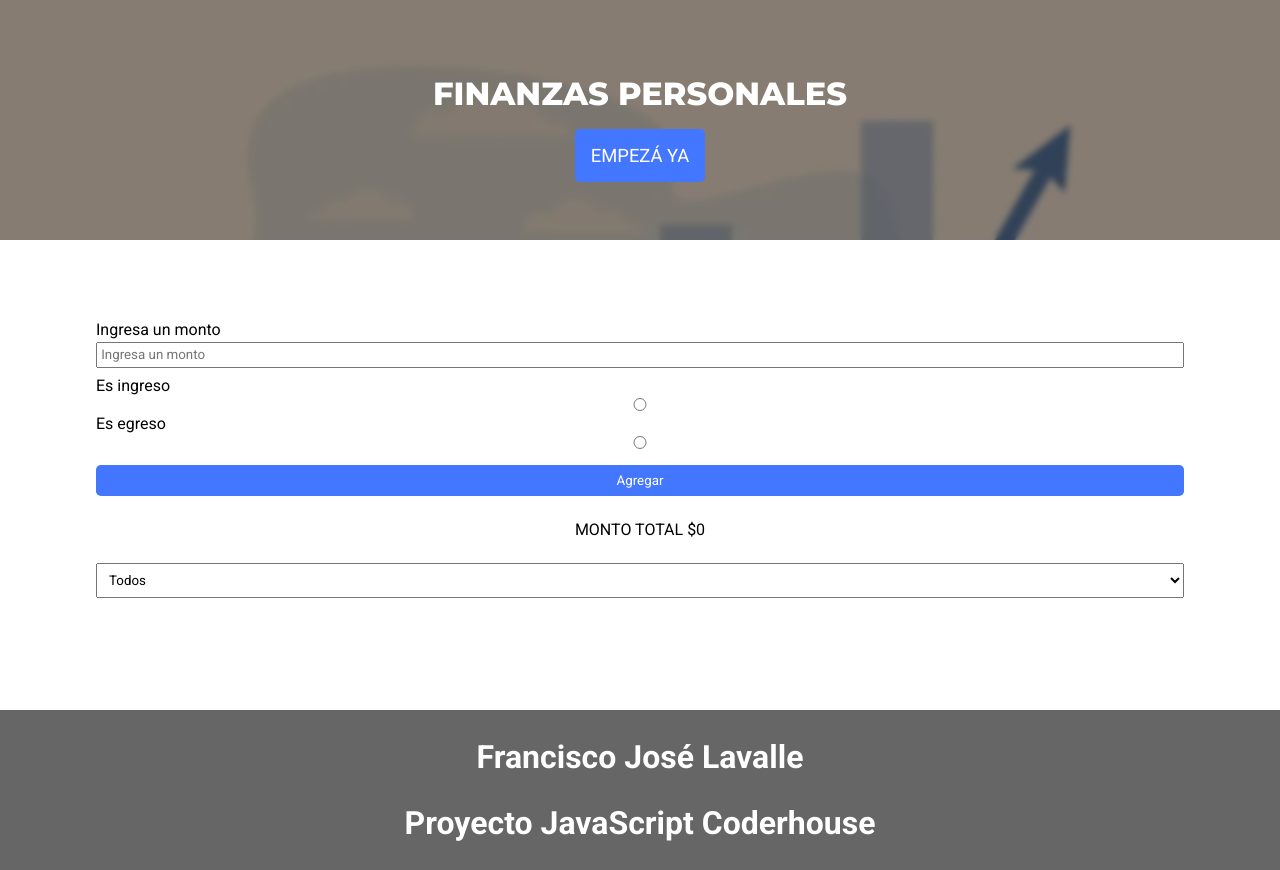
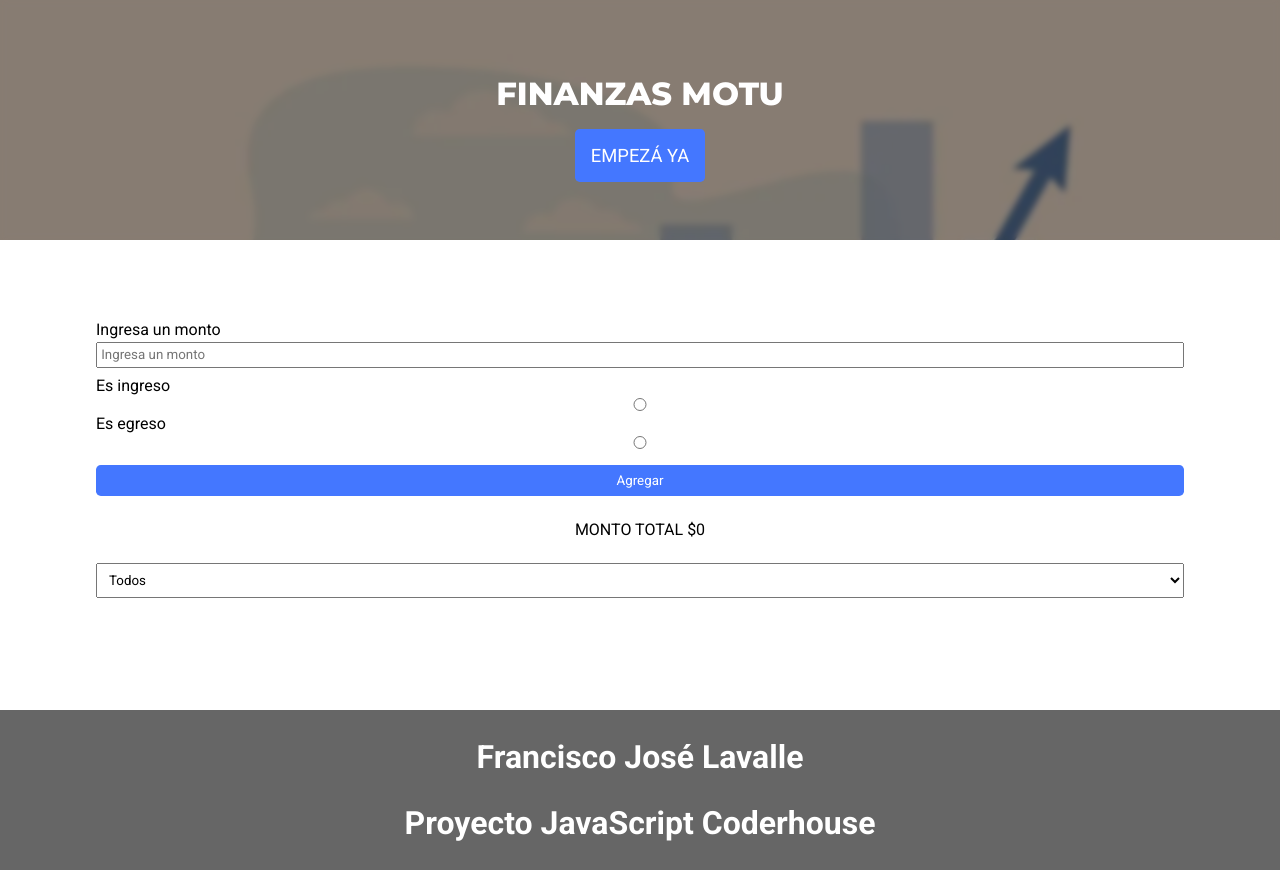
Before and after one commit to Franacho/finanzaspersonales, a plain HTML site: page index.html in a window 1280 px wide. Drawn offline with Linux system fonts and the light colour scheme.

Commit message:
Cambio titulo

```diff
--- a/index.html
+++ b/index.html
@@ -19,7 +19,7 @@
         <nav class="header__nav">
             <ul class="header__nav-ul">
                 <li>
-                    <h1 class="titulo">Finanzas Personales</h1>
+                    <h1 class="titulo">Finanzas Motu</h1>
                 </li>
                 <li><a href="#finanzas">EMPEZÁ YA</a></li>
             </ul>
```
